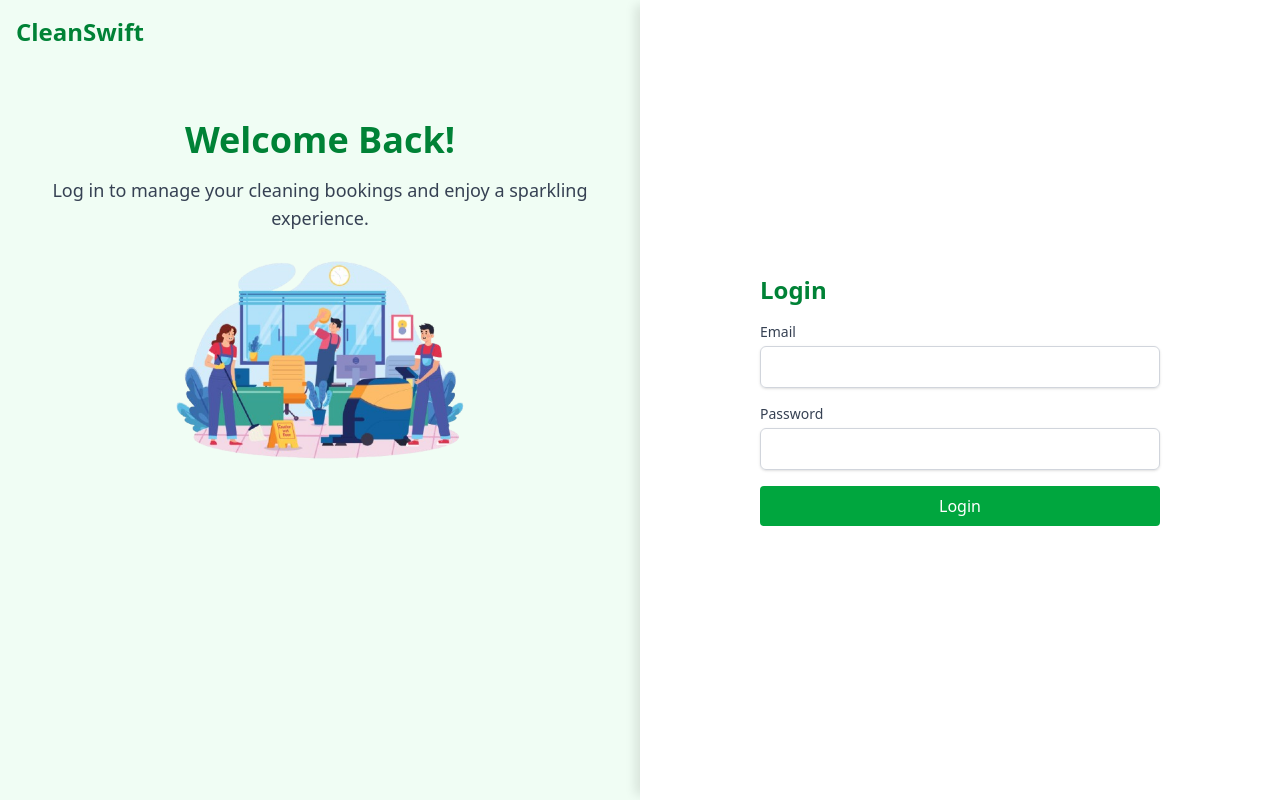
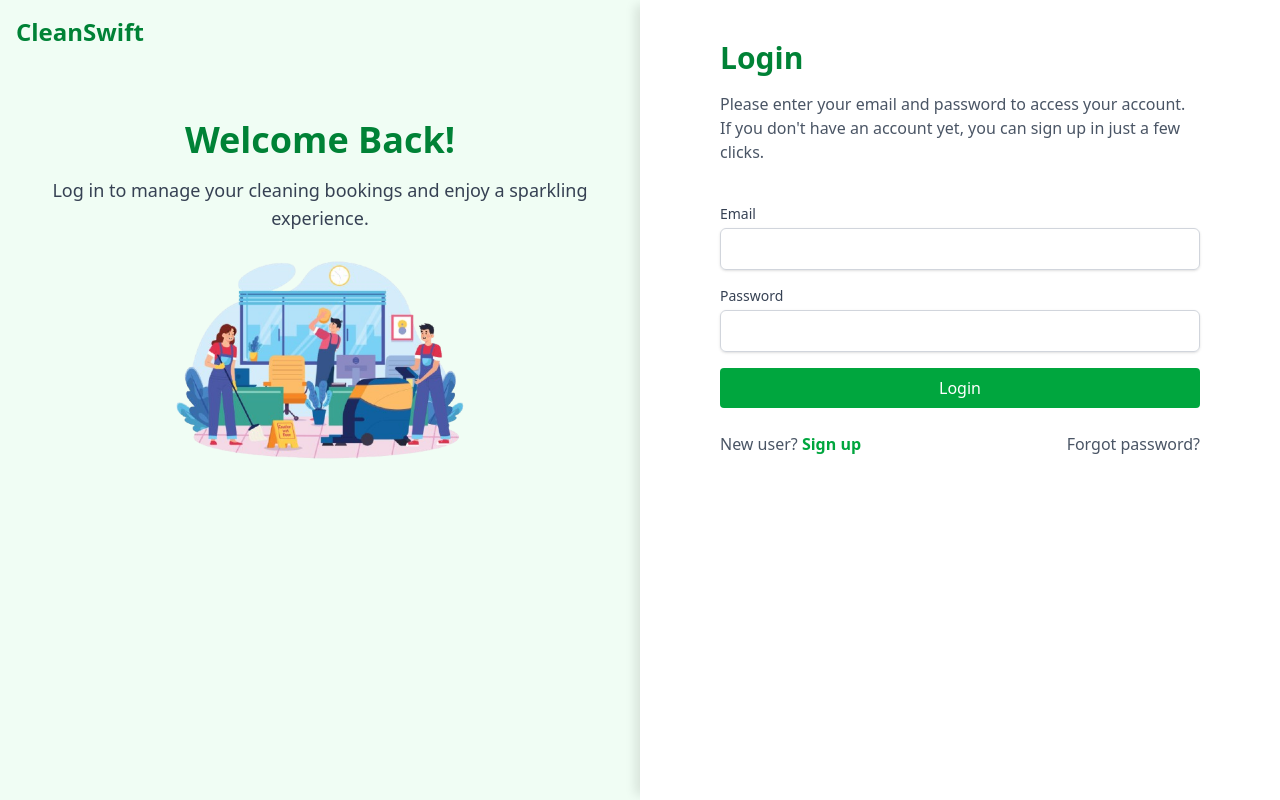
Before and after one commit to Gehan1226/CMS-frontend, a React (Vite) app: page /login in a window 1280 px wide. Built offline with nearby package versions, Linux system fonts and the light colour scheme.

Commit message:
feat: implement LoginFormSection for user authentication

```diff
--- /dev/null
+++ b/src/components/auth/LoginFormSection.tsx
@@ -0,0 +1,56 @@
+export default function LoginFormSection() {
+  return (
+    <div className="bg-white flex shadow-[-10px_0_10px_-5px_rgba(0,0,0,0.1)]">
+      <div className="w-full px-20 mt-10">
+        <h2 className="text-3xl font-semibold text-green-700 mb-4">Login</h2>
+        <p className="text-gray-600 mb-6">
+          Please enter your email and password to access your account. If you
+          don't have an account yet, you can sign up in just a few clicks.
+        </p>
+
+        <form className="space-y-4  mt-10">
+          <div>
+            <label
+              htmlFor="email"
+              className="block text-sm font-medium text-gray-700"
+            >
+              Email
+            </label>
+            <input
+              type="email"
+              id="email"
+              className="mt-1 block w-full border border-gray-300 rounded-md shadow-sm focus:ring-green-500 focus:border-green-500 p-2"
+              required
+            />
+          </div>
+          <div>
+            <label
+              htmlFor="password"
+              className="block text-sm font-medium text-gray-700"
+            >
+              Password
+            </label>
+            <input
+              type="password"
+              id="password"
+              className="mt-1 block w-full border border-gray-300 rounded-md shadow-sm focus:ring-green-500 focus:border-green-500 p-2"
+              required
+            />
+          </div>
+          <button className="w-full bg-green-600 text-white px-4 py-2 rounded hover:bg-green-700">
+            Login
+          </button>
+        </form>
+
+        <div className="mt-6 flex justify-between">
+          <p className="text-gray-600">
+            New user?{" "}
+            <span className="text-green-600 font-semibold">Sign up</span>
+          </p>
+
+          <p className="text-gray-600">Forgot password?</p>
+        </div>
+      </div>
+    </div>
+  );
+}
--- a/src/pages/LoginPage.tsx
+++ b/src/pages/LoginPage.tsx
@@ -1,47 +1,11 @@
+import LoginFormSection from "../components/auth/LoginFormSection";
 import LoginWelcomeSection from "../components/auth/LoginWelcomeSection";
 
 export default function LoginPage() {
   return (
     <div className="grid grid-cols-1 md:grid-cols-2 min-h-screen">
       <LoginWelcomeSection />
-      <div className="bg-white flex items-center justify-center shadow-[-10px_0_10px_-5px_rgba(0,0,0,0.1)]">
-        <div className="w-full max-w-md p-6">
-          <h2 className="text-2xl font-bold text-green-700 mb-4">Login</h2>
-          <form className="space-y-4">
-            <div>
-              <label
-                htmlFor="email"
-                className="block text-sm font-medium text-gray-700"
-              >
-                Email
-              </label>
-              <input
-                type="email"
-                id="email"
-                className="mt-1 block w-full border border-gray-300 rounded-md shadow-sm focus:ring-green-500 focus:border-green-500 p-2"
-                required
-              />
-            </div>
-            <div>
-              <label
-                htmlFor="password"
-                className="block text-sm font-medium text-gray-700"
-              >
-                Password
-              </label>
-              <input
-                type="password"
-                id="password"
-                className="mt-1 block w-full border border-gray-300 rounded-md shadow-sm focus:ring-green-500 focus:border-green-500 p-2"
-                required
-              />
-            </div>
-            <button className="w-full bg-green-600 text-white px-4 py-2 rounded hover:bg-green-700">
-              Login
-            </button>
-          </form>
-        </div>
-      </div>
+      <LoginFormSection />
     </div>
   );
 }
```
